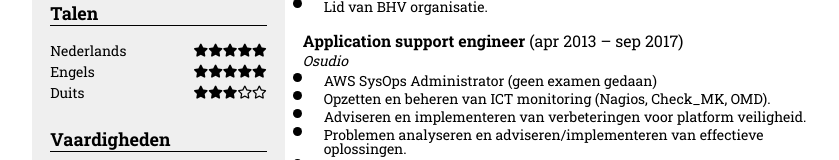
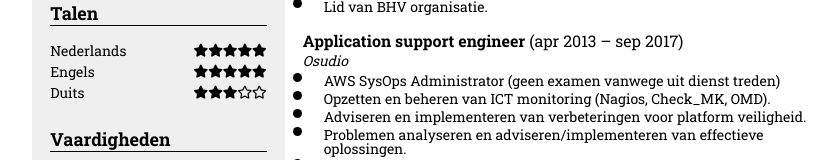
Before and after one commit to EvyBongers/resume, a website: page src/index.html in a window 1280 px wide. Shown: the part 524-684 px from the top of the page, without its empty margins (211-1050 px from the left). Drawn offline with nearby package versions, Linux system fonts and the light colour scheme; files that its build step writes are made by us from their sources.

Commit message:
Update description

```diff
--- a/src/index.html
+++ b/src/index.html
@@ -155,7 +155,7 @@
                 </h3>
                 <i>Osudio</i>
                 <ul>
-                    <li>AWS SysOps Administrator (geen examen gedaan)</li>
+                    <li>AWS SysOps Administrator (geen examen vanwege uit dienst treden)</li>
                     <li>Opzetten en beheren van ICT monitoring (Nagios, Check_MK, OMD).</li>
                     <li>Adviseren en implementeren van verbeteringen voor platform veiligheid.</li>
                     <li>Problemen analyseren en adviseren/implementeren van effectieve oplossingen.</li>
```
